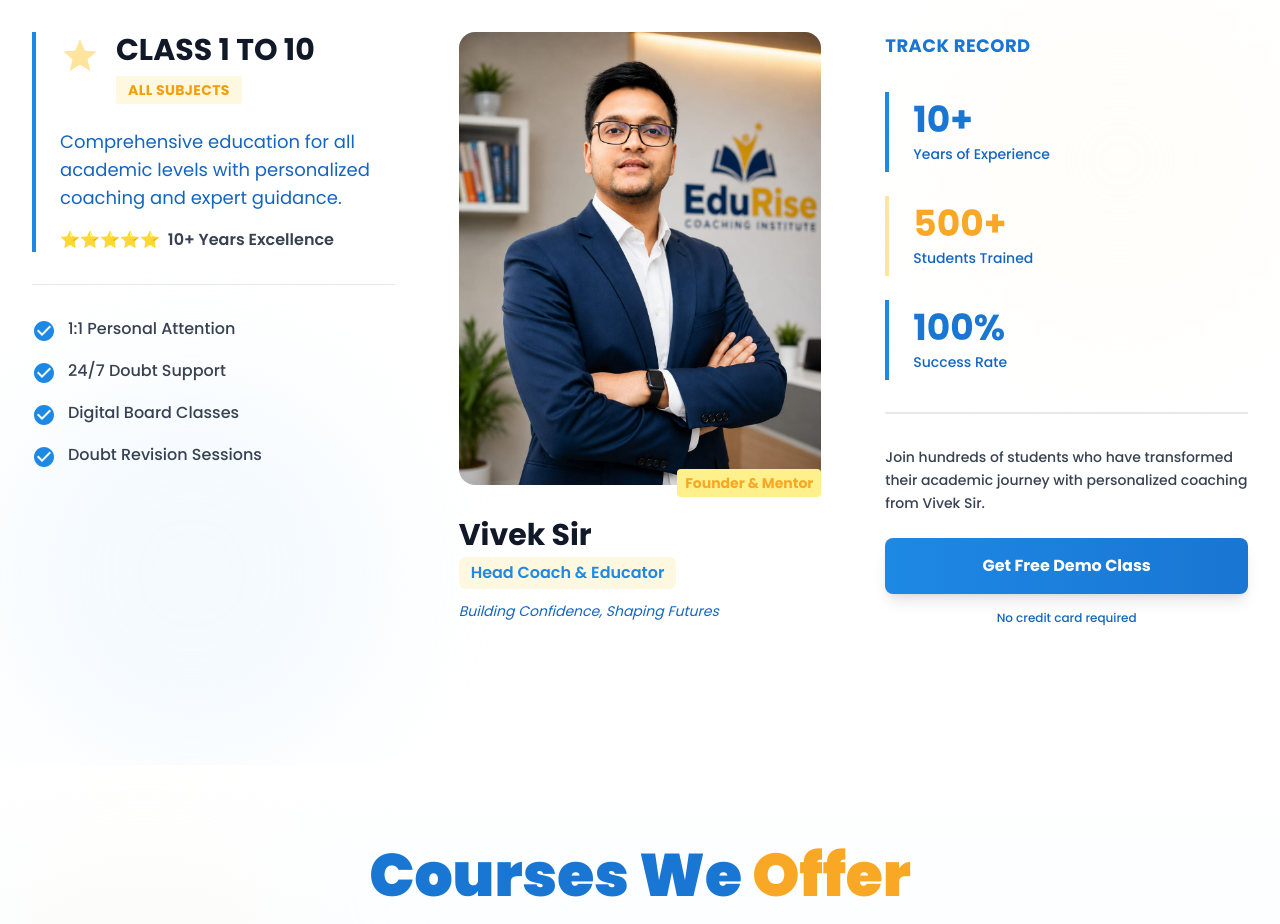
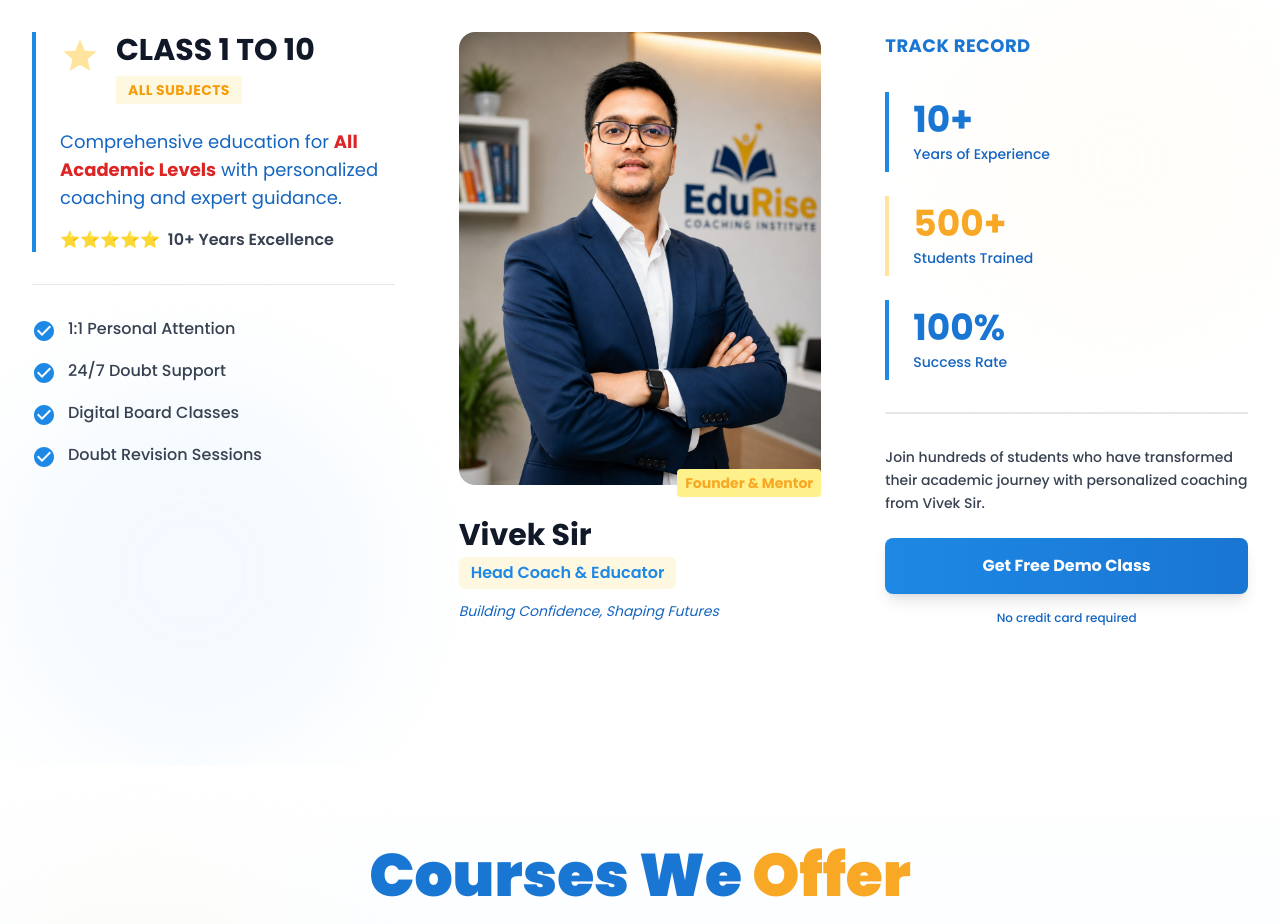
Before and after one commit to Ranjeet550/EDURISE, a Next.js app: page / in a window 1280 px wide. Shown: the part 1580-2504 px from the top of the page. Built offline with nearby package versions, Linux system fonts and the light colour scheme.

Commit message:
update text

```diff
--- a/components/About.tsx
+++ b/components/About.tsx
@@ -29,7 +29,7 @@ export default function About() {
                   </div>
                 </div>
               </div>
-              <p className="text-neutral-600 text-lg font-light">Comprehensive education for all academic levels with personalized coaching and expert guidance.</p>
+              <p className="text-neutral-600 text-lg font-light">Comprehensive education for <span className="font-bold text-red-600">All Academic Levels</span> with personalized coaching and expert guidance.</p>
               <p className="text-accent-600 font-semibold mt-4 flex items-center gap-2">
                 ⭐⭐⭐⭐⭐ <span className="text-neutral-700">10+ Years Excellence</span>
               </p>
```
